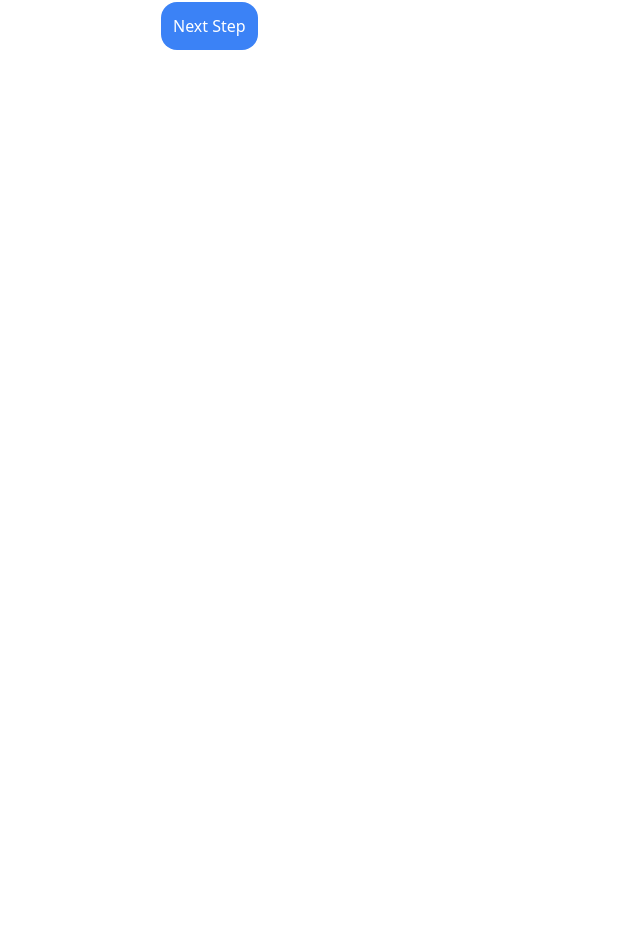
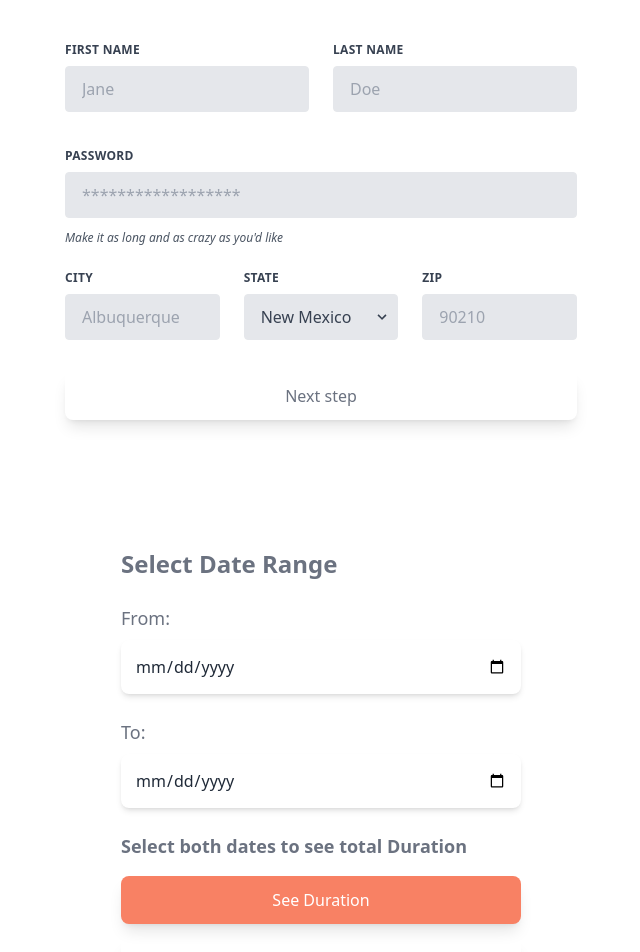
Before and after one commit to AymaanPathan/Renthive, a React (Vite) app in the folder Client/: page /Book-resort in a window 1280 px wide. Shown: the part 150-1102 px from the top of the page, without its empty margins (319-959 px from the left). Before the commit the page ends 800 px from the top, so only its background shows below. Built offline with nearby package versions, Linux system fonts and the light colour scheme.

Commit message:
add date input

```diff
--- a/Client/src/App.jsx
+++ b/Client/src/App.jsx
@@ -8,7 +8,7 @@ import AddResort from "./Components/AddRooms/AddResort";
 import AddHouse from "./Components/AddHouse/AddHouse";
 import AllProperty from "./Components/PropertyListing/AllProperty";
 import SingleResortPage from "./Components/Single_Resort/SingleResort";
-import BookingForm from "./Components/Book_Resort/BookingForm";
+import BookingForm from "./Components/Book_Resort/BookingMain/BookingForm";
 
 export default function App() {
   return (
--- a/Client/src/Components/Book_Resort/BookingForm.jsx
+++ /dev/null
@@ -1,22 +0,0 @@
-import Progress from "../Progress_Bar/Progress";
-import { Link } from "react-router-dom";
-function BookingForm() {
-  return (
-    <div className="mt-6">
-      <div className="flex items-center justify-between mx-4">
-        <Link to={"/"}>
-          <button className="p-2 bg-orange-500 rounded-md text-white">
-            Back To home
-          </button>
-        </Link>
-        <p className="text-center">Welcome To Booking Section</p>
-        <p>User Info Here:</p>
-      </div>
-      <div className="p-8">
-        <Progress />
-      </div>
-    </div>
-  );
-}
-
-export default BookingForm;
--- /dev/null
+++ b/Client/src/Components/Book_Resort/BookingMain/BookingForm.jsx
@@ -0,0 +1,32 @@
+import Progress from "../../Progress_Bar/Progress";
+import { Link } from "react-router-dom";
+import Detail from "../Details/Detail";
+import Duration from "../Duration/Duration";
+
+function BookingForm() {
+  return (
+    <div className="mt-6">
+      <div className="flex items-center justify-between mx-4">
+        <Link to={"/"}>
+          <button className="p-2 bg-orange-500 rounded-md text-white">
+            Back To home
+          </button>
+        </Link>
+        <p className="text-center">Welcome To Booking Section</p>
+        <p>User Info Here:</p>
+      </div>
+      <div className="p-8">
+        <Progress />
+      </div>
+
+      <div className="flex justify-center items-center p-8">
+        <Detail />
+      </div>
+      <div className="flex justify-center items-center p-8">
+        <Duration />
+      </div>
+    </div>
+  );
+}
+
+export default BookingForm;
--- a/Client/src/Components/Book_Resort/Details/Detail.jsx
+++ b/Client/src/Components/Book_Resort/Details/Detail.jsx
@@ -1,5 +1,106 @@
+import { useContext } from "react";
+import { PageBtnContext } from "../../Context/pageBtnContext";
+
 function Detail() {
-  return <div>Detail</div>;
+  const { handlePage } = useContext(PageBtnContext);
+  return (
+    <form className="w-full max-w-lg">
+      <div className="flex flex-wrap -mx-3 mb-6">
+        <div className="w-full md:w-1/2 px-3 mb-6 md:mb-0">
+          <label className="block uppercase tracking-wide text-gray-700 text-xs font-bold mb-2">
+            First Name
+          </label>
+          <input
+            className="appearance-none block w-full bg-gray-200 text-gray-700 border  rounded py-3 px-4 mb-3 leading-tight focus:outline-none focus:bg-white"
+            id="grid-first-name"
+            type="text"
+            placeholder="Jane"
+          />
+        </div>
+        <div className="w-full md:w-1/2 px-3">
+          <label className="block uppercase tracking-wide text-gray-700 text-xs font-bold mb-2">
+            Last Name
+          </label>
+          <input
+            className="appearance-none block w-full bg-gray-200 text-gray-700 border border-gray-200 rounded py-3 px-4 leading-tight focus:outline-none focus:bg-white focus:border-gray-500"
+            id="grid-last-name"
+            type="text"
+            placeholder="Doe"
+          />
+        </div>
+      </div>
+      <div className="flex flex-wrap -mx-3 mb-6">
+        <div className="w-full px-3">
+          <label className="block uppercase tracking-wide text-gray-700 text-xs font-bold mb-2">
+            Password
+          </label>
+          <input
+            className="appearance-none block w-full bg-gray-200 text-gray-700 border border-gray-200 rounded py-3 px-4 mb-3 leading-tight focus:outline-none focus:bg-white focus:border-gray-500"
+            id="grid-password"
+            type="password"
+            placeholder="******************"
+          />
+          <p className="text-gray-600 text-xs italic">
+            Make it as long and as crazy as you&#39;d like
+          </p>
+        </div>
+      </div>
+      <div className="flex flex-wrap -mx-3 mb-2">
+        <div className="w-full md:w-1/3 px-3 mb-6 md:mb-0">
+          <label className="block uppercase tracking-wide text-gray-700 text-xs font-bold mb-2">
+            City
+          </label>
+          <input
+            className="appearance-none block w-full bg-gray-200 text-gray-700 border border-gray-200 rounded py-3 px-4 leading-tight focus:outline-none focus:bg-white focus:border-gray-500"
+            id="grid-city"
+            type="text"
+            placeholder="Albuquerque"
+          />
+        </div>
+        <div className="w-full md:w-1/3 px-3 mb-6 md:mb-0">
+          <label className="block uppercase tracking-wide text-gray-700 text-xs font-bold mb-2">
+            State
+          </label>
+          <div className="relative">
+            <select
+              className="block appearance-none w-full bg-gray-200 border border-gray-200 text-gray-700 py-3 px-4 pr-8 rounded leading-tight focus:outline-none focus:bg-white focus:border-gray-500"
+              id="grid-state"
+            >
+              <option>New Mexico</option>
+              <option>Missouri</option>
+              <option>Texas</option>
+            </select>
+            <div className="pointer-events-none absolute inset-y-0 right-0 flex items-center px-2 text-gray-700">
+              <svg
+                className="fill-current h-4 w-4"
+                xmlns="http://www.w3.org/2000/svg"
+                viewBox="0 0 20 20"
+              >
+                <path d="M9.293 12.95l.707.707L15.657 8l-1.414-1.414L10 10.828 5.757 6.586 4.343 8z" />
+              </svg>
+            </div>
+          </div>
+        </div>
+        <div className="w-full md:w-1/3 px-3 mb-6 md:mb-0">
+          <label className="block uppercase tracking-wide text-gray-700 text-xs font-bold mb-2">
+            Zip
+          </label>
+          <input
+            className="appearance-none block w-full bg-gray-200 text-gray-700 border border-gray-200 rounded py-3 px-4 leading-tight focus:outline-none focus:bg-white focus:border-gray-500"
+            id="grid-zip"
+            type="text"
+            placeholder="90210"
+          />
+        </div>
+      </div>
+      <button
+        onClick={handlePage}
+        className="w-full mt-6 hover:bg-slate-400 hover:text-white ease-in-out duration-500 active:scale-95 text-gray-500 py-3 rounded-lg shadow-lg ac"
+      >
+        Next step
+      </button>
+    </form>
+  );
 }
 
 export default Detail;
--- a/Client/src/Components/Book_Resort/Duration/Duration.jsx
+++ b/Client/src/Components/Book_Resort/Duration/Duration.jsx
@@ -1,5 +1,80 @@
-function Duration() {
-  return <div>Duration</div>;
-}
+import { useState } from "react";
+import toast from "react-hot-toast";
+
+const Duration = () => {
+  const [fromDate, setFromDate] = useState("");
+  const [toDate, setToDate] = useState("");
+  const [duration, setDuration] = useState(0);
+
+  const handleDays = (from, to) => {
+    if (!from || !to) {
+      return toast.error("Please Select both dates!");
+    }
+    const startDate = new Date(from);
+    const endDate = new Date(to);
+    const differentBetween = endDate - startDate;
+    const days = Math.floor(differentBetween / (1000 * 60 * 60 * 24));
+    setDuration(days);
+  };
+
+  const handleFromDateChange = (e) => {
+    const selectedFromDate = e.target.value;
+    setFromDate(selectedFromDate);
+  };
+
+  const handleToDateChange = (e) => {
+    const selectedToDate = e.target.value;
+    setToDate(selectedToDate);
+  };
+
+  return (
+    <div className="p-6  rounded-lg w-full max-w-md mx-auto mt-10 text-white">
+      <h2 className="text-2xl font-semibold mb-6 text-gray-500">
+        Select Date Range
+      </h2>
+
+      <div className="mb-6">
+        <label className="block text-lg text-gray-500 font-medium">From:</label>
+        <input
+          type="date"
+          value={fromDate}
+          onChange={handleFromDateChange}
+          className="mt-2 p-3 block w-full  rounded-lg border-2 border-transparent focus:ring-2 focus:ring-indigo-300 bg-white text-gray-800 shadow-md"
+        />
+      </div>
+
+      <div className="mb-6">
+        <label className="block text-lg font-medium text-gray-500">To:</label>
+        <input
+          type="date"
+          value={toDate}
+          onChange={handleToDateChange}
+          className="mt-2 p-3 block w-full rounded-lg border-2 border-transparent focus:ring-2 focus:ring-indigo-300 bg-white text-gray-800 shadow-md"
+        />
+      </div>
+
+      <div className="text-lg text-gray-500 font-semibold mb-4">
+        {duration > 0
+          ? `Total days: ${duration}`
+          : "Select both dates to see total Duration"}
+      </div>
+
+      <div className="flex flex-col gap-4">
+        <button
+          onClick={() => handleDays(fromDate, toDate)}
+          className="w-full bg-[#F88164] active:scale-95 text-white py-3 rounded-lg shadow-lg ac"
+        >
+          See Duration
+        </button>
+        <button
+          onClick={() => handleDays(fromDate, toDate)}
+          className="w-full hover:bg-slate-400 hover:text-white ease-in-out duration-500 active:scale-95 text-gray-500 py-3 rounded-lg shadow-lg ac"
+        >
+          Next step
+        </button>
+      </div>
+    </div>
+  );
+};
 
 export default Duration;
--- /dev/null
+++ b/Client/src/Components/Context/pageBtnContext.jsx
@@ -0,0 +1,30 @@
+/* eslint-disable react/prop-types */
+import { createContext } from "react";
+import { useState } from "react";
+
+export const PageBtnContext = createContext(null);
+
+const PageBtnContextProvider = (props) => {
+  const [page, setPage] = useState(0);
+  const [width, setWidth] = useState(1);
+
+  const handlePage = (e) => {
+    e.preventDefault();
+    if (page < 2) {
+      setPage((prev) => prev + 1);
+      setWidth((prevWidth) => prevWidth + 30);
+    } else if (page === 2) {
+      setPage(2);
+      setWidth(100);
+    }
+  };
+  return (
+    <PageBtnContext.Provider
+      value={{ page, setPage, handlePage, PageBtnContextProvider, width }}
+    >
+      {props.children}
+    </PageBtnContext.Provider>
+  );
+};
+
+export default PageBtnContextProvider;
--- a/Client/src/Components/Progress_Bar/Progress.jsx
+++ b/Client/src/Components/Progress_Bar/Progress.jsx
@@ -1,21 +1,8 @@
-import { useState } from "react";
+import { useContext } from "react";
+import { PageBtnContext } from "../Context/pageBtnContext";
 
 function Progress() {
-  const [page, setPage] = useState(0);
-  const [width, setWidth] = useState(1);
-  // 16
-  // 48
-  // full
-
-  const handlePage = () => {
-    if (page <= 2) {
-      // this is beacuse even though the page is on 2 it will it will increment to 3 cause 2 is <== 2
-      setPage((prev) => prev + 1);
-      setWidth(width + (page + 23));
-    }
-  };
-
-  console.log(`Page is ${page} and width is ${width} `);
+  const { width } = useContext(PageBtnContext);
 
   return (
     <div className="max-w-xs mx-auto">
@@ -23,13 +10,15 @@ function Progress() {
 
       <div>
         <div className="overflow-hidden rounded-full bg-gray-200 h-1">
-          <div className={`h-1 w-${width} rounded-full bg-[#F65730]`}></div>
+          <div
+            style={{ width: `${width}%` }} // Using dynamic width as percentage
+            className="h-1 rounded-full bg-[#F65730]"
+          ></div>
         </div>
 
         <ol className="mt-3 grid grid-cols-3 text-xs font-medium text-gray-500">
           <li className="flex items-center justify-start text-gray-500 gap-1">
             <span className="hidden sm:inline"> Details </span>
-
             <svg
               className="w-4 h-4"
               xmlns="http://www.w3.org/2000/svg"
@@ -48,7 +37,6 @@ function Progress() {
 
           <li className="flex items-center justify-center text-gray-500 gap-1">
             <span className="hidden sm:inline"> Duration </span>
-
             <svg
               className="w-4 h-4"
               xmlns="http://www.w3.org/2000/svg"
@@ -72,7 +60,6 @@ function Progress() {
 
           <li className="flex items-center justify-end gap-1">
             <span className="hidden sm:inline"> Payment </span>
-
             <svg
               className="w-4 h-4"
               xmlns="http://www.w3.org/2000/svg"
@@ -90,12 +77,6 @@ function Progress() {
           </li>
         </ol>
       </div>
-      <button
-        onClick={handlePage}
-        className="mt-6 cursor-pointer p-3 bg-blue-500 text-white rounded-2xl active:scale-95"
-      >
-        Next Step
-      </button>
     </div>
   );
 }
--- a/Client/src/main.jsx
+++ b/Client/src/main.jsx
@@ -5,10 +5,12 @@ import { Auth0Provider } from "@auth0/auth0-react";
 import { BrowserRouter } from "react-router-dom";
 import "./index.css";
 import ModalContextProvider from "./Components/Context/Modal.jsx";
+import PageBtnContextProvider from "./Components/Context/pageBtnContext.jsx";
 
 createRoot(document.getElementById("root")).render(
   <StrictMode>
     <ModalContextProvider>
+      <PageBtnContextProvider>
         <BrowserRouter>
           <Auth0Provider
             domain="dev-w4dzu652binjv7r3.us.auth0.com"
@@ -20,6 +22,7 @@ createRoot(document.getElementById("root")).render(
             <App />
           </Auth0Provider>
         </BrowserRouter>
+      </PageBtnContextProvider>
     </ModalContextProvider>
   </StrictMode>
 );
--- a/package.json
+++ b/package.json
@@ -3,8 +3,11 @@
     "@heroicons/react": "^2.1.5",
     "@material-tailwind/react": "^2.1.10",
     "cloudinary": "^2.5.1",
+    "date-fns": "^4.1.0",
     "express-fileupload": "^1.5.1",
+    "install": "^0.13.0",
     "multer": "^1.4.5-lts.1",
+    "npm": "^10.9.0",
     "react-lottie-player": "^2.1.0",
     "validator": "^13.12.0"
   }
```
Also changed, not shown: 1 other file (tests, documents, lock files or other folders). Lines whose indentation alone changed are shown as unchanged.
